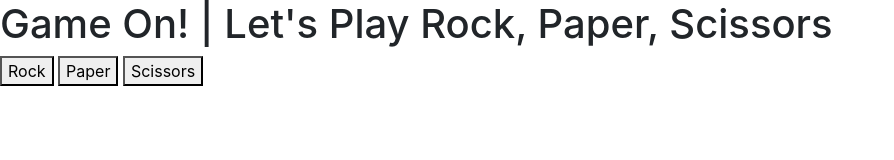
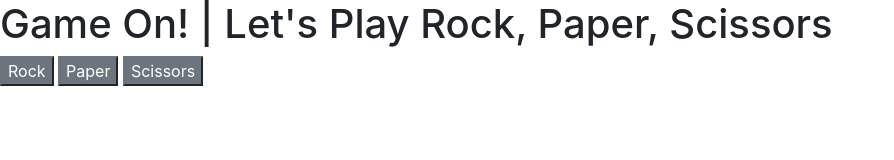
Before and after one commit to CaitlinBrooks/bcw-rpc-game, a plain HTML site: page index.html in a window 1280 px wide. Shown: the whole page, without its empty margins (0-894 px from the left). Drawn offline with nearby package versions, Linux system fonts and the light colour scheme.

Commit message:
architecture

```diff
--- a/app/app.js
+++ b/app/app.js
@@ -0,0 +1,4 @@
+function play (playersChoice) {
+    if (playersChoice === rock)
+        return
+}
--- a/index.html
+++ b/index.html
@@ -13,9 +13,9 @@
     <h1>
         Game On! | Let's Play Rock, Paper, Scissors
     </h1>
-    <button onclick="play('rock')">Rock</button>
-    <button onclick="play('paper')">Paper</button>
-    <button onclick="play('scissors')">Scissors</button>
+    <button class="btn-secondary" onclick="play('rock')">Rock</button>
+    <button class="btn-secondary" onclick="play('paper')">Paper</button>
+    <button class="btn-secondary" onclick="play('scissors')">Scissors</button>
 
     <!--write html above this line-->
     <!--the following line is used to link your javascript file.-->
```
